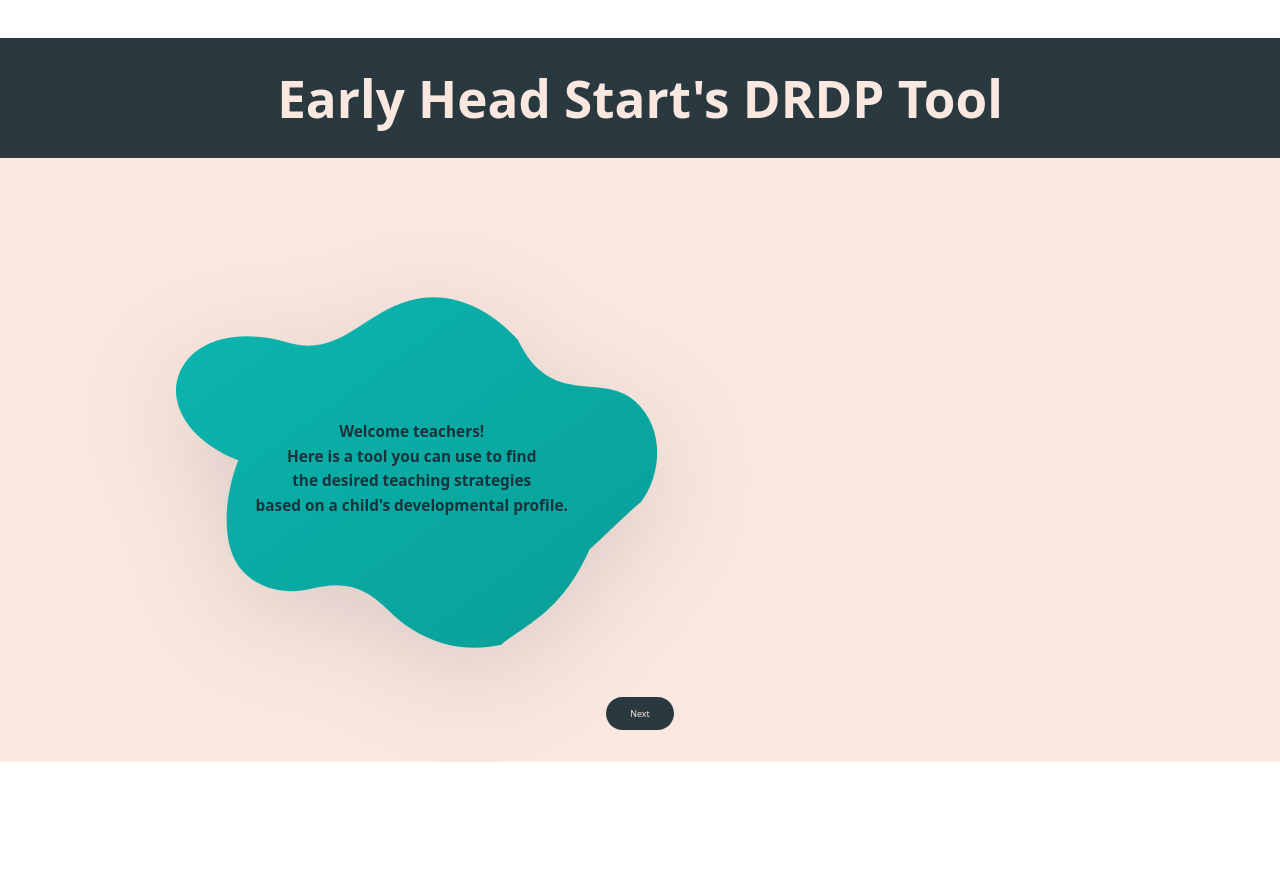
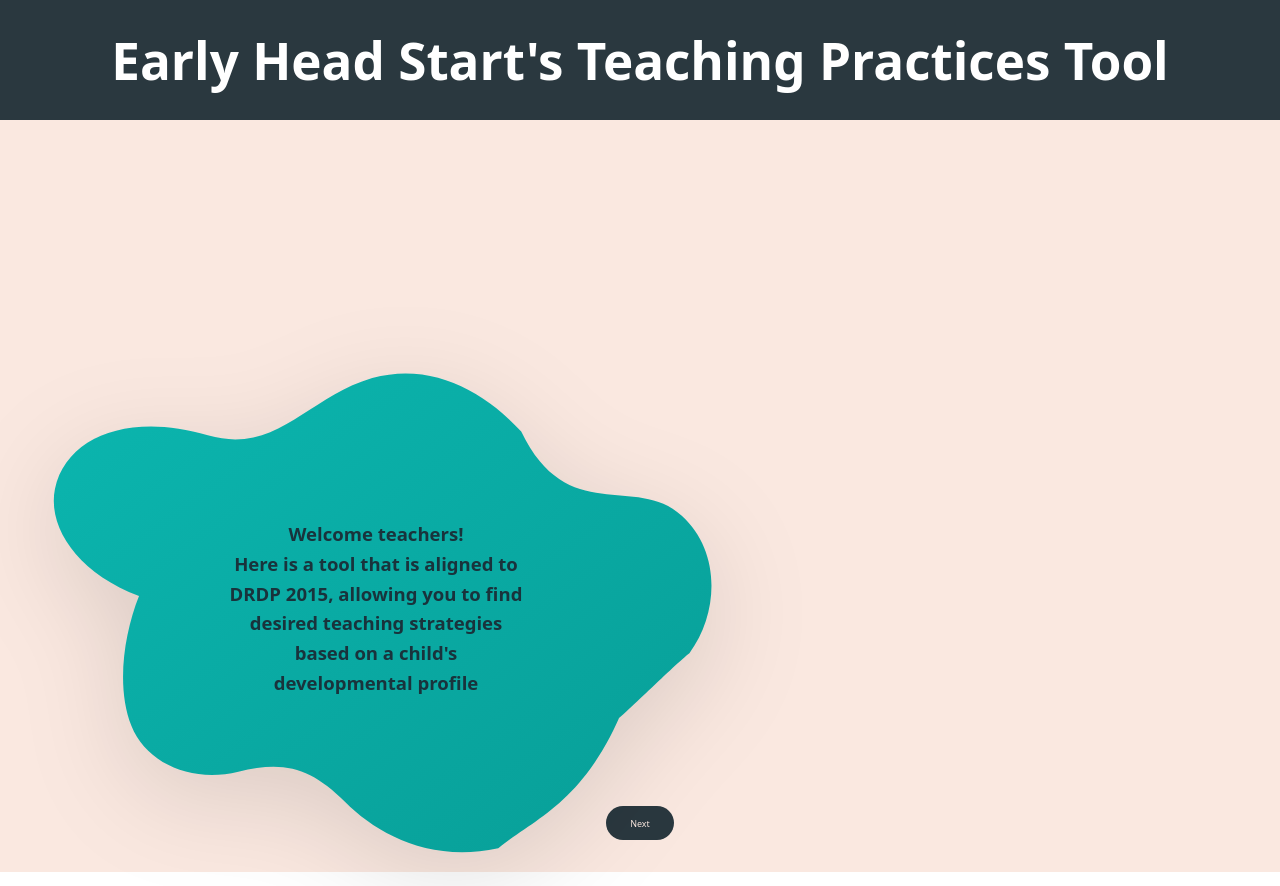
Before and after one commit to kylelin23/EHS_webpage, a React (Vite) app: page / in a window 1280 px wide. Before the commit the page ends 800 px from the top, so only its background shows below. Built offline with nearby package versions, Linux system fonts and the light colour scheme.

Commit message:
Blob1, header updated

```diff
--- a/src/welcomePage.css
+++ b/src/welcomePage.css
@@ -17,7 +17,7 @@
 }
 
 h1 {
-  color: #fae8e0;
+  color: #ffffff;
 }
 
 .body {
@@ -26,14 +26,26 @@ h1 {
   flex: 1;
 }
 
+:root{
+  --blob-size: clamp(43rem, 30vw, 36rem);   /* ↓ make smaller/larger here */
+  --blob-font: clamp(0.95rem, 1.6vw, 1.2rem);
+}
+
 /* center blob + button */
 .hero { display: grid; gap: clamp(12px, 2.5vw, 24px); padding: clamp(16px, 3vw, 32px); }
 
 /* blob */
 .blob-outer { width: 45%; display: grid; place-items: left; }
-.blob-outer { translate: 10vw 0; }
+.blob-outer { translate: 0vw 0; }
 .blob-outer { margin-block-start: 10vh; }
-.blob-card { position: relative; width: min(92%, 60vw); aspect-ratio: 5 / 4; filter: drop-shadow(0 2vw 4vw rgba(0,0,0,.12)); }
+.blob-card { translate: 0 13vh; }
+.blob-card {
+  position: relative;
+  width: var(--blob-size);     /* use your variable */
+  aspect-ratio: 5 / 4;
+  filter: drop-shadow(0 2vw 4vw rgba(0,0,0,.12));
+  font-size: var(--blob-font); /* scale text with blob */
+}
 .blob-svg { position: absolute; inset: 0; width: 100%; height: 100%; }
 .blob-text {
   position: absolute;
@@ -42,10 +54,9 @@ h1 {
   place-items: center;
   text-align: center;
   color: #19333c;
-
   /* sensible, responsive values */
   padding: clamp(16px, 3.5vw, 40px);
-  font-size: clamp(1.2vw, 0.4vw, 0.2vw);
+  font-size: clamp(1.45vw, 0.4vw, 0.2vw);
   line-height: 1.3;      /* closer lines without overlap */
   font-weight: 600;
 }
--- a/src/welcomePage.jsx
+++ b/src/welcomePage.jsx
@@ -8,7 +8,7 @@ function WelcomePage() {
   return (
     <div className="container">
       <div className="header">
-        <h1>Early Head Start's DRDP Tool</h1>
+        <h1>Early Head Start's Teaching Practices Tool</h1>
       </div>
 
       <div className="hero">
@@ -41,12 +41,10 @@ function WelcomePage() {
             </svg>
 
             <div className="blob-text">
-              <strong>Welcome teachers!<strong>
-              </strong>
-              Here is a tool you can use to find <strong>
-                </strong>the desired teaching strategies<strong>
-                </strong>
-              based on a child's developmental profile.</strong>
+              <p><strong>Welcome teachers!</strong><strong>Here is a tool that is aligned to </strong>
+              <strong>DRDP 2015, allowing you to find </strong> <strong>desired teaching strategies</strong>
+              <strong>based on a child's</strong>
+              <strong> developmental profile</strong></p>
             </div>
           </div>
         </div>
```
